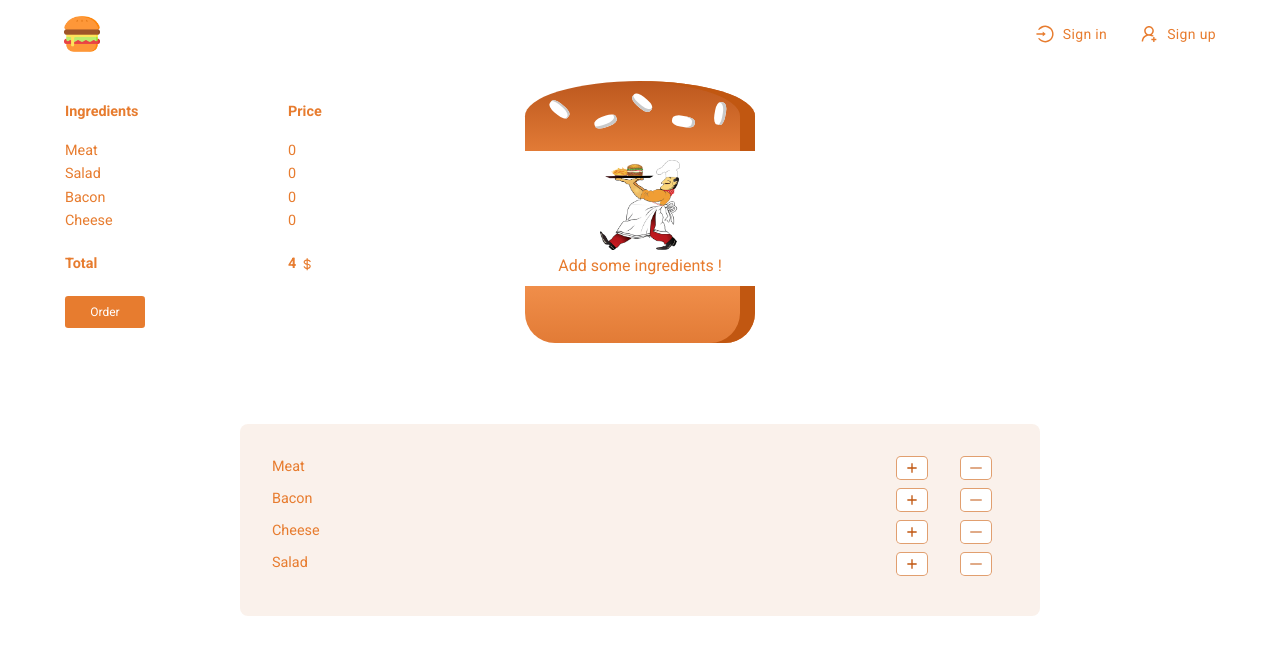
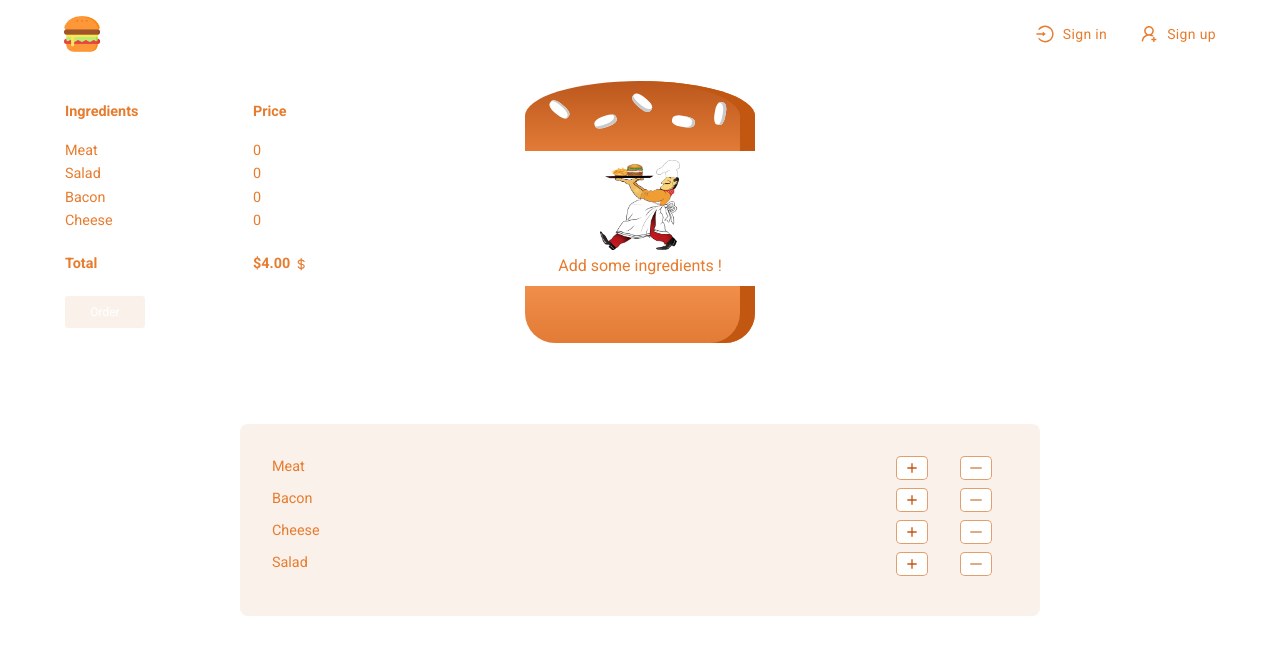
Before and after one commit to Sall99/burger-builder, a React (Create React App) app: page / in a window 1280 px wide. Shown: the top 654 px of the page. Built offline with nearby package versions, Linux system fonts and the light colour scheme; a web font is replaced by a local one.

Commit message:
feat(components ): add disable btns

```diff
--- a/src/components/ui/total/total.tsx
+++ b/src/components/ui/total/total.tsx
@@ -1,10 +1,14 @@
+import clsx from "clsx";
 import { BiDollar } from "react-icons/bi";
 import { useSelector } from "react-redux";
+import { totalFormatter } from "utils";
 import { Button } from "../button";
 
 export const Total = () => {
-  const { ingredients } = useSelector((state: any) => state.ingredients);
-  const { totalPrice } = useSelector((state: any) => state.ingredients);
+  const { ingredients, totalPrice } = useSelector(
+    (state: any) => state.ingredients
+  );
+
   const { meat, salad, bacon, cheese } = ingredients;
 
   return (
@@ -36,12 +40,19 @@ export const Total = () => {
           <tr>
             <td className="price py-5">Total</td>
             <td className="price flex items-center gap-1 py-5">
-              <span>{totalPrice}</span> <BiDollar />
+              <span>{totalFormatter.format(totalPrice)}</span> <BiDollar />
             </td>
           </tr>
           <tr>
             <td>
-              <Button label="Order" className="w-20 h-8" />
+              <Button
+                label="Order"
+                className={clsx(
+                  "w-20 h-8",
+                  totalPrice <= 4 && "bg-primary-300  hover:bg-primary-300"
+                )}
+                disabled={totalPrice <= 4}
+              />
             </td>
           </tr>
         </tbody>
--- a/src/styles/app.css
+++ b/src/styles/app.css
@@ -523,6 +523,13 @@ video {
 .bg-primary-200 {
   background-color: var(--color-primary-200);
 }
+.bg-slate-300 {
+  --tw-bg-opacity: 1;
+  background-color: rgb(203 213 225 / var(--tw-bg-opacity));
+}
+.bg-primary-300 {
+  background-color: var(--color-primary-300);
+}
 .px-8 {
   padding-left: 2rem;
   padding-right: 2rem;
@@ -683,8 +690,24 @@ tbody tr td {
   cursor: pointer;
 }
 
+.hover\:cursor-move:hover {
+  cursor: move;
+}
+
+.hover\:cursor-not-allowed:hover {
+  cursor: not-allowed;
+}
+
+.hover\:cursor-none:hover {
+  cursor: none;
+}
+
 .hover\:bg-primary-600:hover {
   background-color: var(--color-primary-600);
+}
+
+.hover\:bg-primary-300:hover {
+  background-color: var(--color-primary-300);
 }
 
 .hover\:underline:hover {
```
